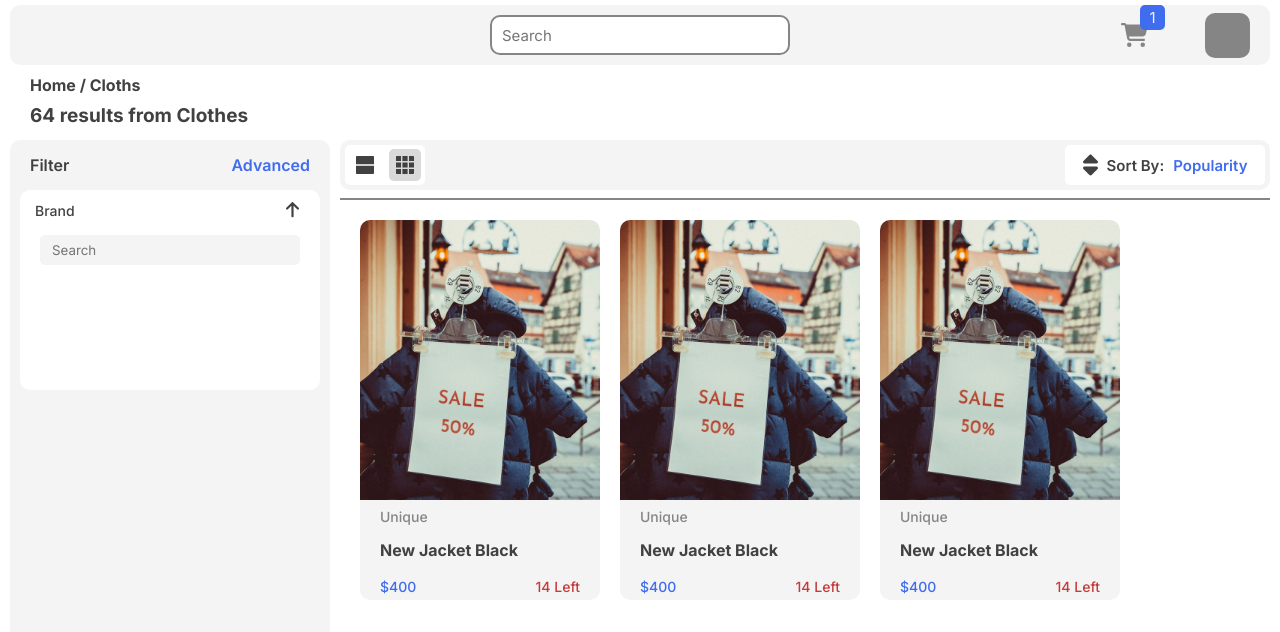
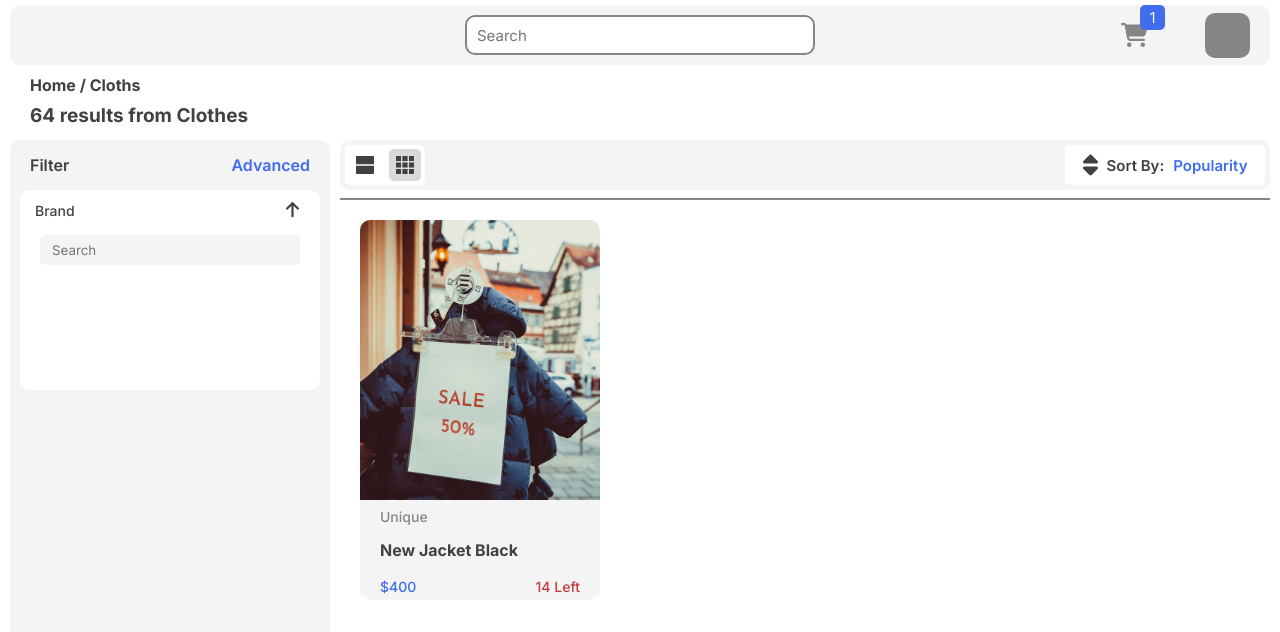
Before and after one commit to AlexNdungu/E-Comm, a React (Vite) app: page / in a window 1280 px wide. Shown: the top 632 px of the page. Built offline with nearby package versions, Linux system fonts and the light colour scheme.

Commit message:
single product component

```diff
--- a/src/Layouts/Products/ProductsSection.jsx
+++ b/src/Layouts/Products/ProductsSection.jsx
@@ -8,10 +8,10 @@ function ProductSections(){
                 <div className={styles.select_layout_sort_by_section}>
                     <div className={styles.select_layout_btns}>
                         <div className={styles.line_layout}>
-                            <svg clip-rule="evenodd" fill-rule="evenodd" stroke-linejoin="round" stroke-miterlimit="2" viewBox="0 0 24 24" xmlns="http://www.w3.org/2000/svg"><path d="m21 12.7h-18v7.3c0 .62.519 1 1 1h16c.621 0 1-.52 1-1zm-18-1.4h18v-7.3c0-.478-.379-1-1-1h-16c-.478 0-1 .379-1 1z" fill-rule="nonzero"/></svg>
+                            <svg clipRule="evenodd" fillRule="evenodd" strokeLinejoin="round" strokeMiterlimit="2" viewBox="0 0 24 24" xmlns="http://www.w3.org/2000/svg"><path d="m21 12.7h-18v7.3c0 .62.519 1 1 1h16c.621 0 1-.52 1-1zm-18-1.4h18v-7.3c0-.478-.379-1-1-1h-16c-.478 0-1 .379-1 1z" fillRule="nonzero"/></svg>
                         </div>
                         <div className={styles.grid_layout}>
-                            <svg clip-rule="evenodd" fill-rule="evenodd" stroke-linejoin="round" stroke-miterlimit="2" viewBox="0 0 24 24" xmlns="http://www.w3.org/2000/svg"><path d="m8 16h-5v4c0 .621.52 1 1 1h4zm6.6 5v-5h-5.2v5zm6.4-5h-5v5h4c.478 0 1-.379 1-1zm0-1.4v-5.2h-5v5.2zm-18-5.2v5.2h5v-5.2zm11.6 0h-5.2v5.2h5.2zm1.4-6.4v5h5v-4c0-.478-.379-1-1-1zm-8 5v-5h-4c-.62 0-1 .519-1 1v4zm6.6-5h-5.2v5h5.2z" fill-rule="nonzero"/></svg>
+                            <svg clipRule="evenodd" fillRule="evenodd" strokeLinejoin="round" strokeMiterlimit="2" viewBox="0 0 24 24" xmlns="http://www.w3.org/2000/svg"><path d="m8 16h-5v4c0 .621.52 1 1 1h4zm6.6 5v-5h-5.2v5zm6.4-5h-5v5h4c.478 0 1-.379 1-1zm0-1.4v-5.2h-5v5.2zm-18-5.2v5.2h5v-5.2zm11.6 0h-5.2v5.2h5.2zm1.4-6.4v5h5v-4c0-.478-.379-1-1-1zm-8 5v-5h-4c-.62 0-1 .519-1 1v4zm6.6-5h-5.2v5h5.2z" fillRule="nonzero"/></svg>
                         </div>
                     </div>
                     <div className={styles.sort_by_section}>
@@ -23,8 +23,6 @@ function ProductSections(){
             </div>
             <div className={styles.product_display_section}>
                 <SingleProduct/>
-                <SingleProduct/>
-                <SingleProduct/>
             </div>
         </div>
     );
--- a/src/Navigation/Nav.module.css
+++ b/src/Navigation/Nav.module.css
@@ -28,7 +28,7 @@
 }
 
 .inner_nav_1 input {
-    width: 300px;
+    width: 350px;
     height: 40px;
     border-radius: 10px;
     padding-left: 10px;
```
